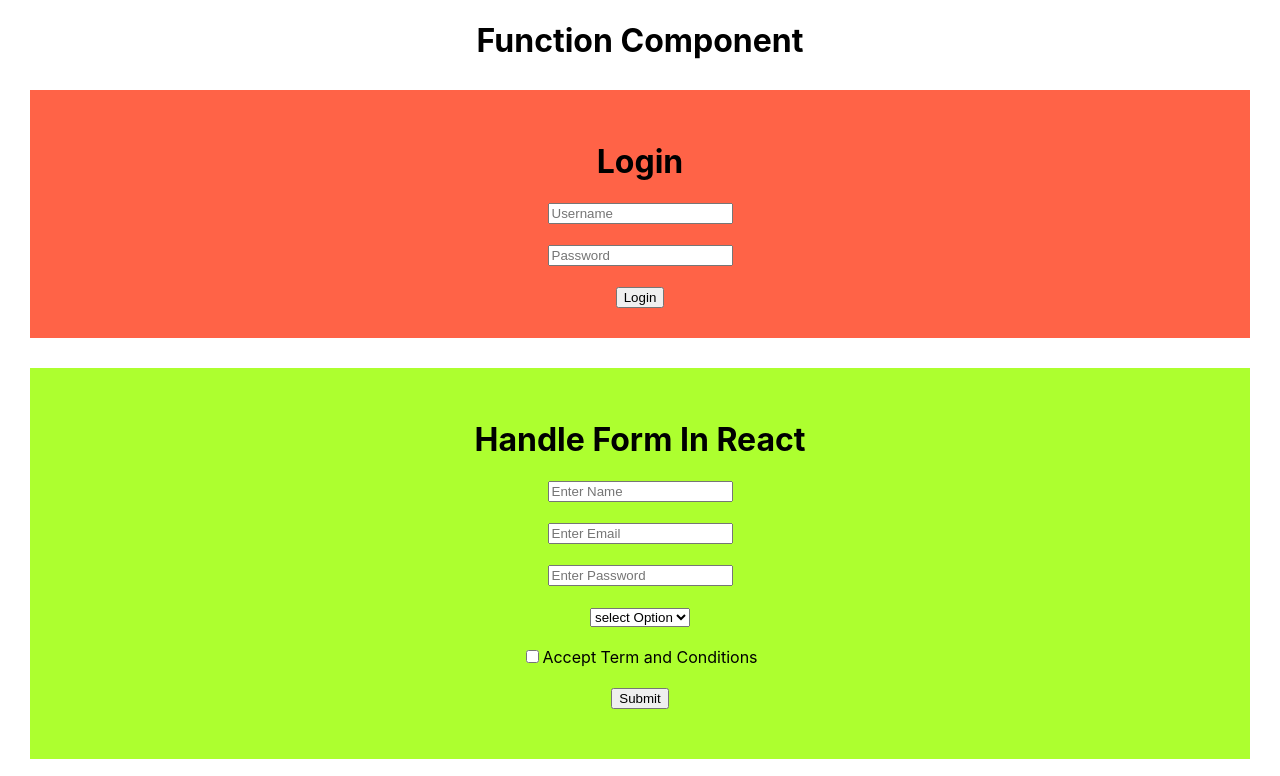
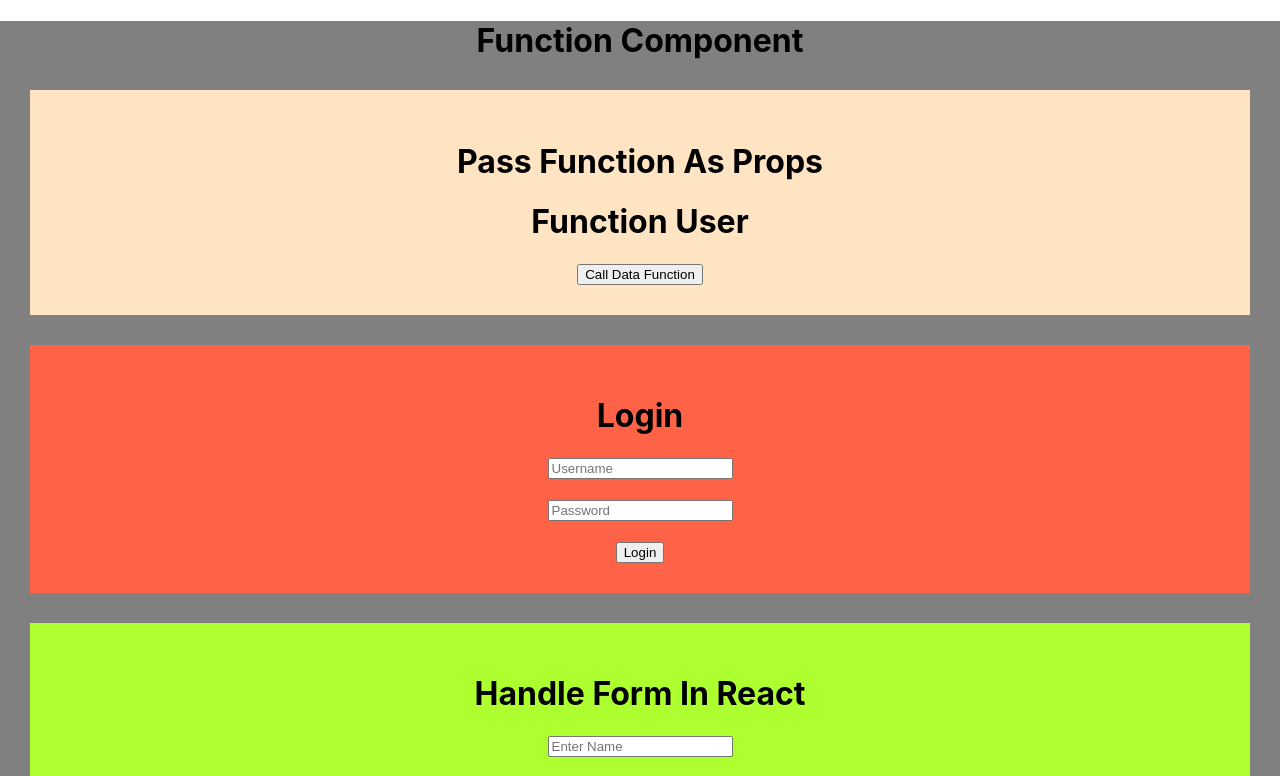
Before and after one commit to sanketpujari33/Full-Stack-Develaper, a React (Create React App) app in the folder Web-Technologies/React-Js/blog/: page / in a window 1280 px wide. Shown: the top 776 px of the page. Built offline with nearby package versions, Linux system fonts and the light colour scheme.

Commit message:
Pass Function As Props

```diff
--- a/Web-Technologies/React-Js/blog/src/components/Function/FunctionComponent.js
+++ b/Web-Technologies/React-Js/blog/src/components/Function/FunctionComponent.js
@@ -4,11 +4,13 @@ import EventFuctionalComponent from "./EventFuctionalComponent";
 import GetInputBoxValue from "./GetInputBoxValue";
 import HandleFormInReact from "./HandleFormInReact";
 import HideAndShowElemrnt from "./HideAndShowElement";
+import PassFunctionAsProps from "./PassFunctionAsProps";
 import PropsWithFunctionalComponent from "./PropsWithFunctionalComponent";
 function FunctionComponent() {
     return (
-        <>
+        <div style={{backgroundColor:"gray", margin:0, padding:0}}>
             <h1>Function Component</h1>
+            <PassFunctionAsProps/>
             <BasicFormValidation/>
             <HandleFormInReact/>
             <User />
@@ -17,7 +19,8 @@ function FunctionComponent() {
             <GetInputBoxValue/>
             <HideAndShowElemrnt/>
             <ConditionalRendering/>
-        </>
+
+        </div>
     );
 }
 function User() {
--- /dev/null
+++ b/Web-Technologies/React-Js/blog/src/components/Function/PassFunctionAsProps.js
@@ -0,0 +1,24 @@
+function PassFunctionAsProps() {
+    function getData(){
+        alert("Hello from APP");
+    }
+    return (
+        <div style={{ margin: 30, padding: 30, backgroundColor: "bisque" }}>
+            <h1>Pass Function As Props</h1>
+        <User data={getData}/>
+        </div>
+    );
+}
+
+function User(props){
+
+        return(
+            <>
+            <h1>Function User</h1>
+            <button onClick={props.data}>Call Data Function</button>
+            </>
+        );
+
+}
+
+export default PassFunctionAsProps;
--- a/Web-Technologies/React-Js/blog/src/components/Function/PropsWithFunctionalComponent.js
+++ b/Web-Technologies/React-Js/blog/src/components/Function/PropsWithFunctionalComponent.js
@@ -12,7 +12,7 @@ function PropsWithFunctionalComponent() {
     );
 }
 function Student(props){
-    console.warn(props)
+    console.warn(props);
     return (
         <>
             <h1>Student Component</h1>
```
